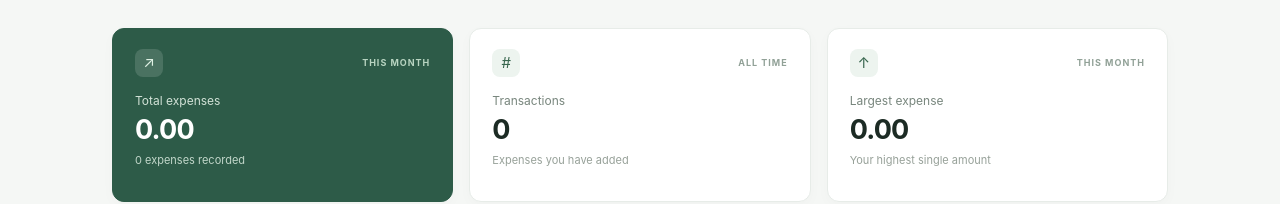
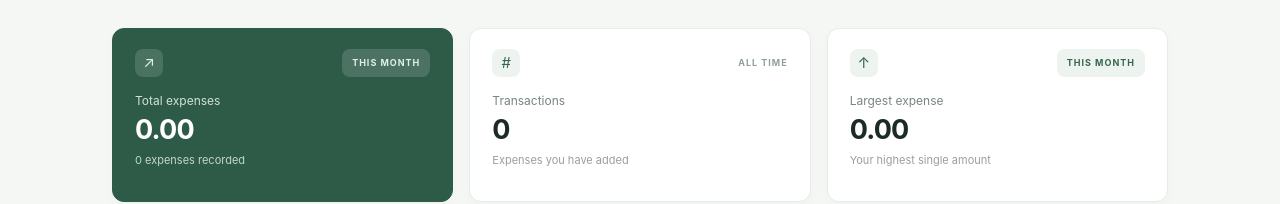
Before and after one commit to mercer0192/expense-manager, a React app in the folder frontend/: page / in a window 1280 px wide. Shown: the part 218-422 px from the top of the page. Built offline with nearby package versions, Linux system fonts and the light colour scheme; no server answers; the HTML template or start-up script is replaced by a standard one.

Commit message:
Add independent period toggles to summary cards

```diff
--- a/frontend/src/App.css
+++ b/frontend/src/App.css
@@ -209,6 +209,42 @@ select:focus-visible {
 
 .summary-card:not(.summary-card-featured) .summary-period {
   color: #91a197;
+}
+
+.summary-period-toggle {
+  height: 28px;
+  padding: 0 10px;
+  border: 0;
+  border-radius: 8px;
+  color: #315b48;
+  background: #dcebe0;
+  font: inherit;
+  font-size: 9px;
+  font-weight: 700;
+  letter-spacing: 1px;
+  cursor: pointer;
+}
+
+.summary-period-toggle:hover {
+  background: #cfe2d4;
+}
+
+.summary-card-featured .summary-period-toggle {
+  color: #dff1e4;
+  background: rgba(255, 255, 255, 0.14);
+}
+
+.summary-card-featured .summary-period-toggle:hover {
+  background: rgba(255, 255, 255, 0.22);
+}
+
+.summary-card:not(.summary-card-featured) .summary-period-toggle {
+  color: #38664e;
+  background: #edf4ef;
+}
+
+.summary-card:not(.summary-card-featured) .summary-period-toggle:hover {
+  background: #dcebe0;
 }
 
 .summary-card > p {
@@ -542,4 +578,5 @@ select:focus-visible {
   .storage-note {
     text-align: left;
   }
+
 }
--- a/frontend/src/App.jsx
+++ b/frontend/src/App.jsx
@@ -31,6 +31,8 @@ function App() {
   const [expenses, setExpenses] = useState([])
   const [form, setForm] = useState(createEmptyForm)
   const [formOpen, setFormOpen] = useState(false)
+  const [totalPeriod, setTotalPeriod] = useState('month')
+  const [largestPeriod, setLargestPeriod] = useState('month')
 
   useEffect(() => {
     fetch('/api/expenses')
@@ -58,13 +60,20 @@ function App() {
     )
   })
 
-  const monthlyTotal = thisMonthExpenses.reduce(
-    (total, expense) => total + expense.amount,
-    0,
+  const expensesForTotal =
+      totalPeriod === 'month' ? thisMonthExpenses : expenses
+
+  const totalAmount = expensesForTotal.reduce(
+      (sum, expense) => sum + Number(expense.amount),
+      0,
   )
-  const largestExpense = thisMonthExpenses.reduce(
-    (largest, expense) => Math.max(largest, expense.amount),
-    0,
+
+  const expensesForLargest =
+      largestPeriod === 'month' ? thisMonthExpenses : expenses
+
+  const largestAmount = expensesForLargest.reduce(
+      (largest, expense) => Math.max(largest, Number(expense.amount)),
+      0,
   )
 
   const handleChange = (event) => {
@@ -226,13 +235,21 @@ function App() {
           <article className="summary-card summary-card-featured">
             <div className="summary-card-top">
               <span className="summary-icon" aria-hidden="true">↗</span>
-              <span className="summary-period">THIS MONTH</span>
+              <button
+                  className="summary-period summary-period-toggle"
+                  type="button"
+                  onClick={() =>
+                      setTotalPeriod(totalPeriod === 'month' ? 'all' : 'month')
+                  }
+              >
+                {totalPeriod === 'month' ? 'THIS MONTH' : 'ALL TIME'}
+              </button>
             </div>
             <p>Total expenses</p>
-            <strong>{formatAmount(monthlyTotal)}</strong>
+            <strong>{formatAmount(totalAmount)}</strong>
             <span className="summary-caption">
-              {thisMonthExpenses.length} expense
-              {thisMonthExpenses.length === 1 ? '' : 's'} recorded
+              {expensesForTotal.length} expense
+              {expensesForTotal.length === 1 ? '' : 's'} recorded
             </span>
           </article>
 
@@ -249,10 +266,18 @@ function App() {
           <article className="summary-card">
             <div className="summary-card-top">
               <span className="summary-icon summary-icon-soft" aria-hidden="true">↑</span>
-              <span className="summary-period">THIS MONTH</span>
+              <button
+                  className="summary-period summary-period-toggle"
+                  type="button"
+                  onClick={() =>
+                      setLargestPeriod(largestPeriod === 'month' ? 'all' : 'month')
+                  }
+              >
+                {largestPeriod === 'month' ? 'THIS MONTH' : 'ALL TIME'}
+              </button>
             </div>
             <p>Largest expense</p>
-            <strong>{formatAmount(largestExpense)}</strong>
+            <strong>{formatAmount(largestAmount)}</strong>
             <span className="summary-caption">Your highest single amount</span>
           </article>
         </section>
```
